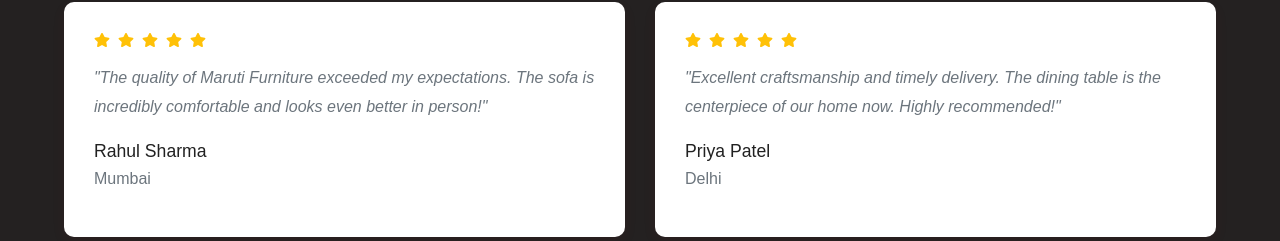
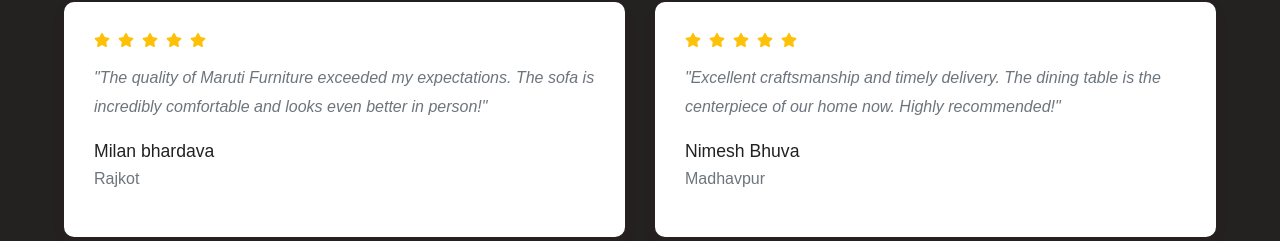
Before and after one commit to Vijayjadav28/MarutiFurniture, a React (Vite) app: page / in a window 1280 px wide. Shown: the part 1906-2147 px from the top of the page. Built offline with nearby package versions, Linux system fonts and the light colour scheme.

Commit message:
Maruti Furniture

```diff
--- a/src/components/Home/Home.jsx
+++ b/src/components/Home/Home.jsx
@@ -171,8 +171,8 @@
               sofa is incredibly comfortable and looks even better in person!"
             </p>
             <div className="customer-info">
-              <h4 style={{ color: "#212121" }}>Rahul Sharma</h4>
-              <p style={{ color: "#6c757d" }}>Mumbai</p>
+              <h4 style={{ color: "#212121" }}>Milan bhardava</h4>
+              <p style={{ color: "#6c757d" }}>Rajkot</p>
             </div>
           </div>
           <div
@@ -191,8 +191,8 @@
               the centerpiece of our home now. Highly recommended!"
             </p>
             <div className="customer-info">
-              <h4 style={{ color: "#212121" }}>Priya Patel</h4>
-              <p style={{ color: "#6c757d" }}>Delhi</p>
+              <h4 style={{ color: "#212121" }}>Nimesh Bhuva</h4>
+              <p style={{ color: "#6c757d" }}>Madhavpur</p>
             </div>
           </div>
         </div>
```
